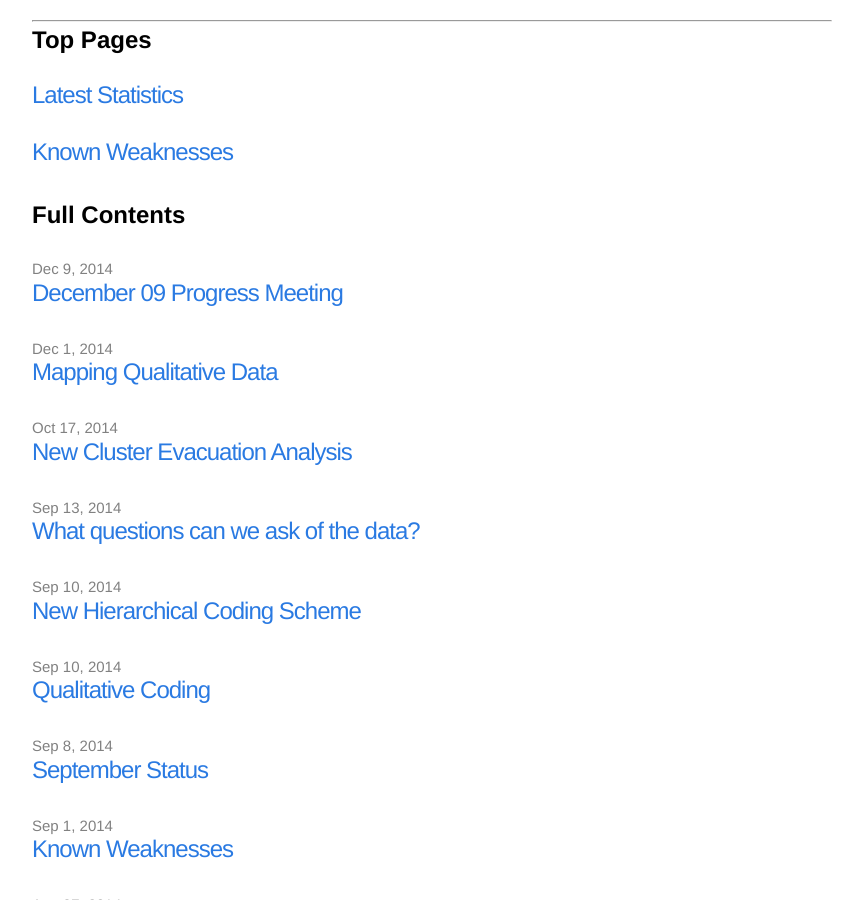
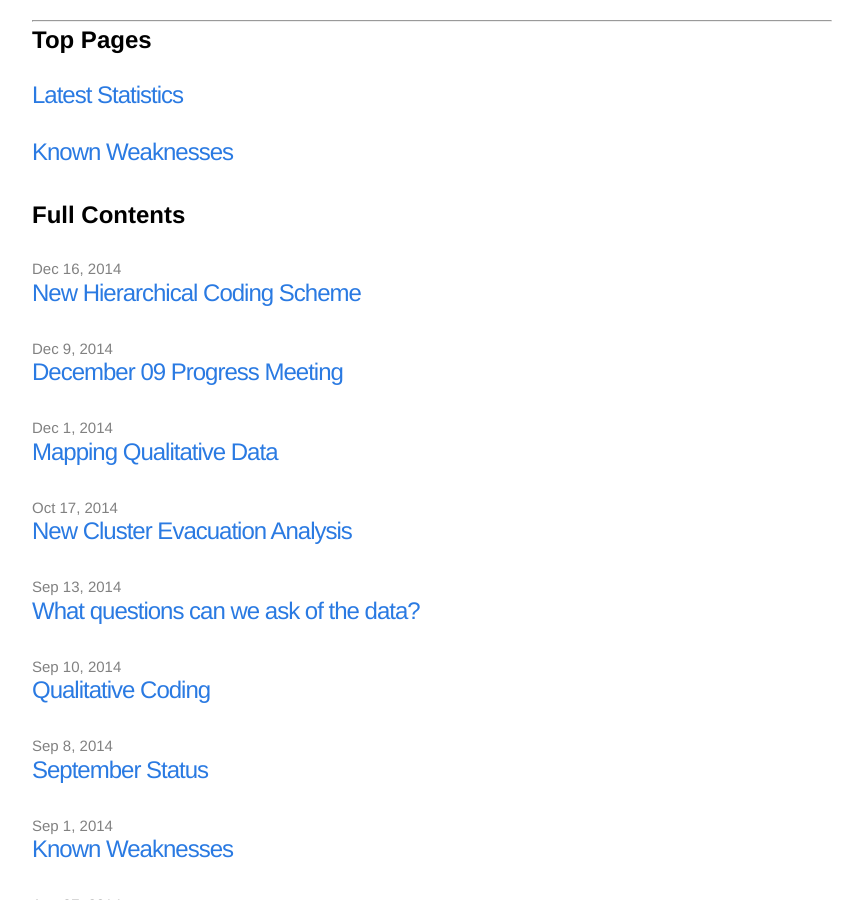
Before and after one commit to jenningsanderson/Twitter-Evacuation-Patterns, a Jekyll site: the page built from index.md, in a window 1280 px wide and 900 px high, scrolled down 571 px. Shown: the whole window, without its empty margins (208-1071 px from the left). Built offline with Jekyll 4.4.1, drawn with Linux system fonts in a browser that asks for light colours.

Commit message:
fixed the date

```diff
--- a/_posts/2014-12-16-Collapsed-Coding.md
+++ b/_posts/2014-12-16-Collapsed-Coding.md
@@ -1,7 +1,7 @@
 ---
 layout: post
 title:  "New Hierarchical Coding Scheme"
-date:   2014-09-10 9:42:00
+date:   2014-12-16 18:00:00
 permalink: "/new_coding"
 ---
 
```
